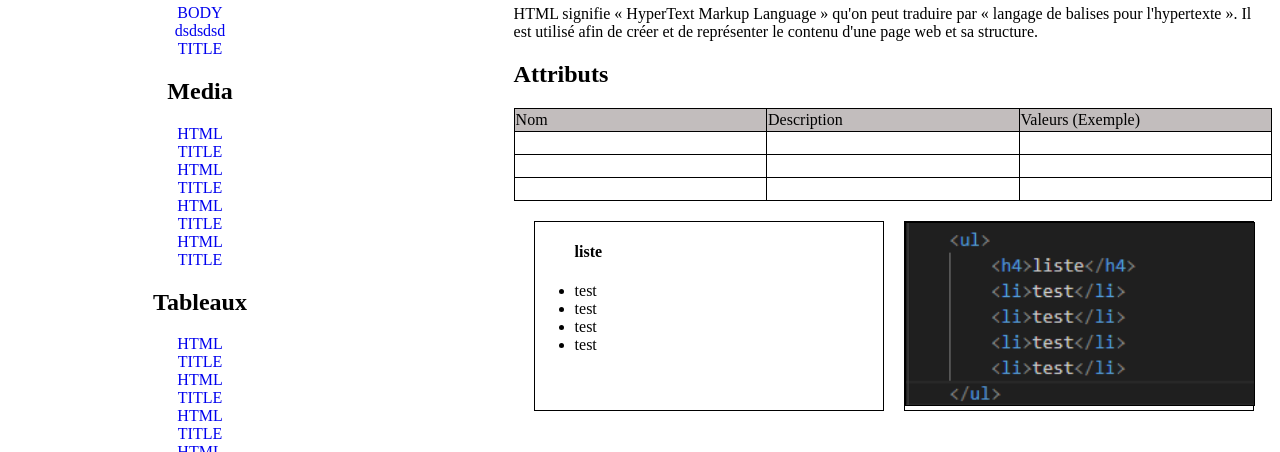
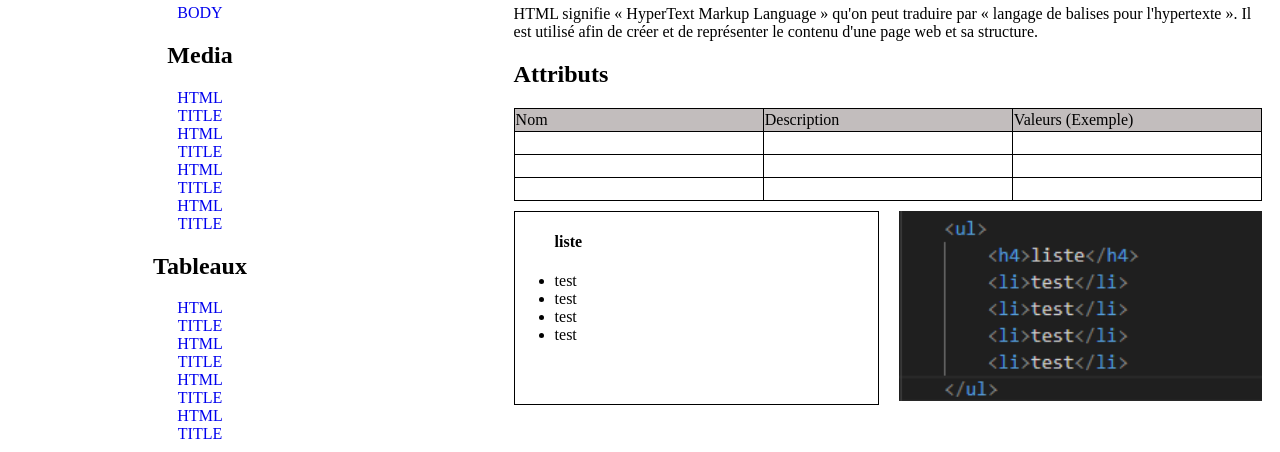
Before and after one commit to karimsekri/integration_wireframe, a plain HTML site: page index.html in a window 1280 px wide. Shown: the part 125-577 px from the top of the page. Drawn offline with Linux system fonts and the light colour scheme.

Commit message:
Version finale

```diff
--- a/index.html
+++ b/index.html
@@ -17,8 +17,7 @@
                 <a href="#title">TITLE</a>
                 <a href="#head">HEAD</a>
                 <a href="#body">BODY</a>
-                <a href="#dsdsdsd">dsdsdsd</a>
-                <a href="#balise_title">TITLE</a>
+
             </article>
 
             <article class="article_gauche">
--- a/stylesheet.css
+++ b/stylesheet.css
@@ -1,3 +1,5 @@
+
+
 .section_body{
     display: flex;
     flex-direction: column;
@@ -49,6 +51,7 @@ a{
     display: flex;
     flex-direction: column;
     margin-left: 40%;
+    margin-right: 10px;
 }
 
 
@@ -57,26 +60,24 @@ a{
 .section_exemple{
     display: flex;
     flex-direction: row;
-    margin: 10px;
+
 
 }
 .article_exemple{
     width: 50%;
     margin: 10px;
+    margin-left: 0px;
     border: 1px solid black;
 }
 .article_code{
     width: 50%;
     margin: 10px;
+    margin-right: 0px;
 
 }
 
 
-code{
-    background-color: rgb(240, 231, 231);
 
-
-}
 
 h1{
     font-size: xx-large;
@@ -84,5 +85,5 @@ h1{
 
 .code_image,img{
     width: 100%;
-    border: 1px solid black;
+
 }
```
